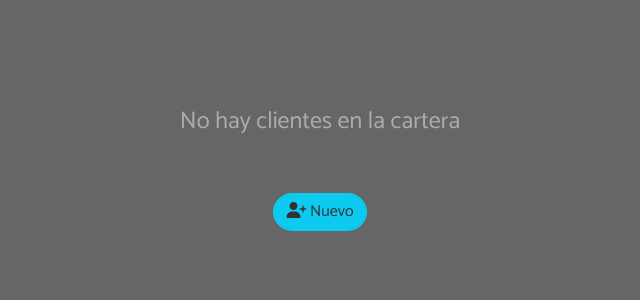
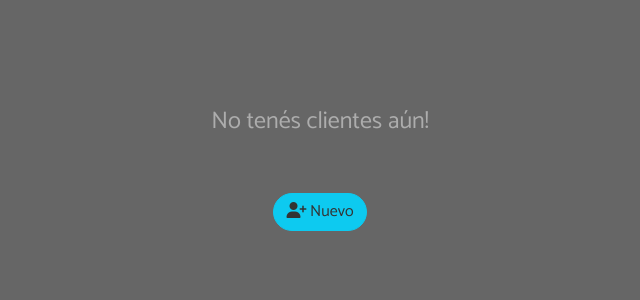
Before and after one commit to mvillalva/TP_Python, a Flask app: template templates/clientes/clientes.html in a window 1280 px wide. Shown: the part 205-505 px from the top of the page, without its empty margins (320-960 px from the left). Run offline with Flask 2, Linux system fonts and the light colour scheme; the template is opened without the code that fills it, so the values that code supplies are empty; some libraries are stand-ins or nearby versions; some web fonts are replaced.

Commit message:
Leyenda sin clientes en la base

```diff
--- a/templates/clientes/clientes.html
+++ b/templates/clientes/clientes.html
@@ -50,7 +50,7 @@
         </section>
     {% else %}
         <div class="d-flex flex-column justify-content-center align-items-center no__clients">
-            <h4>No hay clientes en la cartera</h4>
+            <h4>No tenés clientes aún!</h4>
             <a href="{{ url_for('nuevo') }}" class="m-5 btn btn-info no__clients--btn"><span class="fas fa-user-plus"></span> Nuevo</a>
         </div>
     {% endif %}
```
